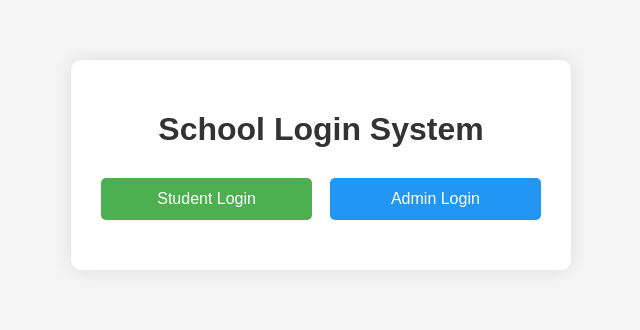
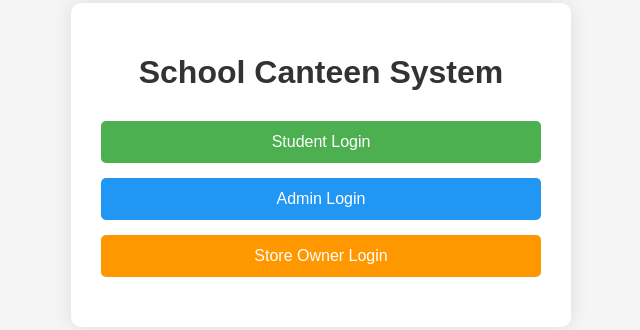
Before and after one commit to storby30/storby30.github.io, a plain HTML site: page index.html in a window 1280 px wide. Shown: the part 235-565 px from the top of the page, without its empty margins (319-959 px from the left). Drawn offline with Linux system fonts and the light colour scheme.

Commit message:
Update index.html

```diff
--- a/index.html
+++ b/index.html
@@ -3,7 +3,7 @@
 <head>
     <meta charset="UTF-8">
     <meta name="viewport" content="width=device-width, initial-scale=1.0">
-    <title>School Login System</title>
+    <title>School Canteen System</title>
     <style>
         * {
             box-sizing: border-box;
@@ -37,20 +37,23 @@
 
         .login-options {
             display: flex;
-            justify-content: space-between;
+            flex-direction: column; /* Stack buttons vertically */
+            gap: 15px; /* Space between buttons */
             margin-bottom: 20px;
         }
 
         .login-btn {
-            background-color: #4CAF50;
+            background-color: #4CAF50; /* Default green */
             color: white;
             border: none;
             padding: 12px 20px;
             border-radius: 5px;
             cursor: pointer;
             font-size: 16px;
-            width: 48%;
+            width: 100%;
             transition: background-color 0.3s;
+            text-align: center; /* Center the text in the button */
+            text-decoration: none; /* Remove default link underline */
         }
 
         .login-btn:hover {
@@ -58,31 +61,30 @@
         }
 
         .admin-btn {
-            background-color: #2196F3;
+            background-color: #2196F3; /* Blue for admin */
         }
 
         .admin-btn:hover {
             background-color: #0b7dda;
         }
+
+        .owner-btn {
+            background-color: #ff9800; /* Orange for owner */
+        }
+
+        .owner-btn:hover {
+            background-color: #e68a00;
+        }
     </style>
 </head>
 <body>
     <div class="container">
-        <h1>School Login System</h1>
+        <h1>School Canteen System</h1>
         <div class="login-options">
-            <button id="student-login-btn" class="login-btn">Student Login</button>
-            <button id="admin-login-btn" class="login-btn admin-btn">Admin Login</button>
+            <a href="student-login.html" class="login-btn">Student Login</a>
+            <a href="admin-login.html" class="login-btn admin-btn">Admin Login</a>
+            <a href="owner-login.html" class="login-btn owner-btn">Store Owner Login</a>
         </div>
     </div>
-
-    <script>
-        document.getElementById('student-login-btn').addEventListener('click', () => {
-            window.location.href = 'student-login.html';
-        });
-
-        document.getElementById('admin-login-btn').addEventListener('click', () => {
-            window.location.href = 'admin-login.html';
-        });
-    </script>
 </body>
 </html>
```
